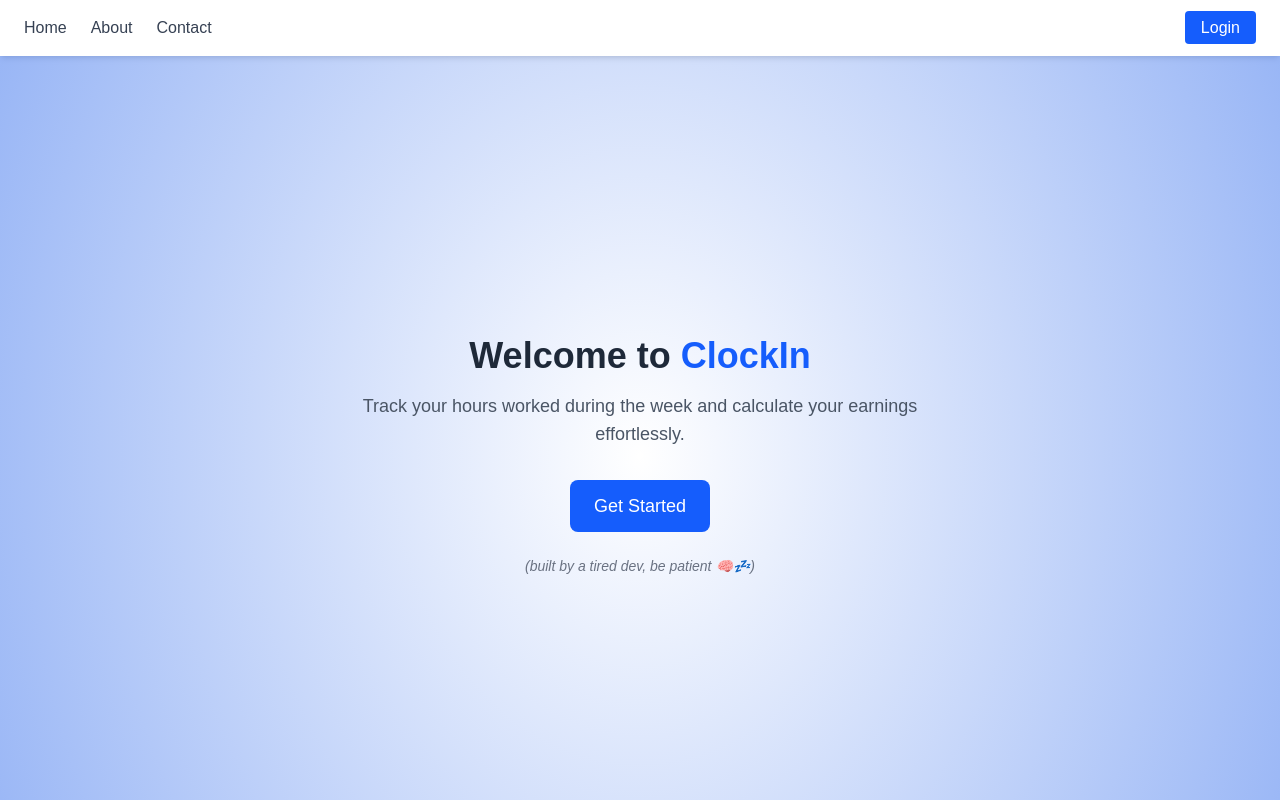
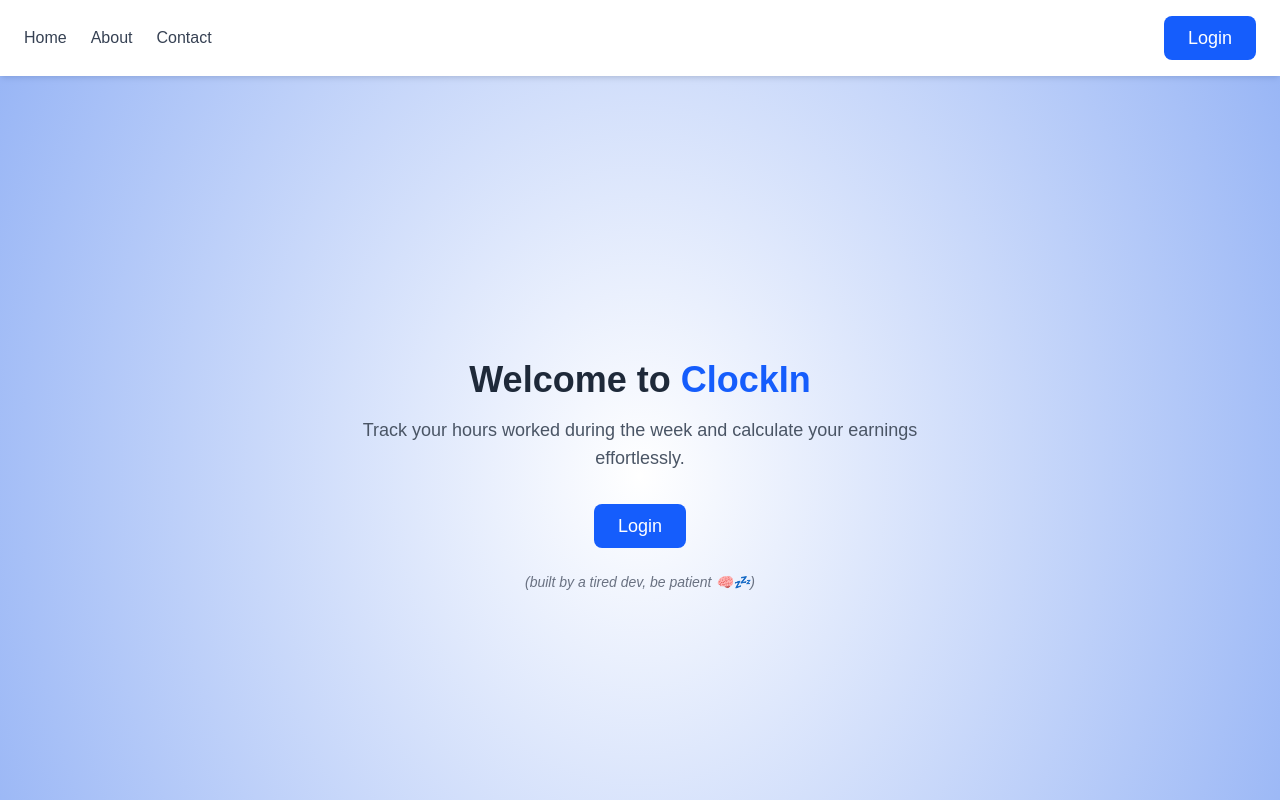
Before and after one commit to DestinAdams/clockin, a Next.js app: page / in a window 1280 px wide. Shown: the top 800 px of the page. Built offline with nearby package versions, Linux system fonts and the light colour scheme.

Commit message:
updated Button

```diff
--- a/src/app/components/auth/signin-button.tsx
+++ b/src/app/components/auth/signin-button.tsx
@@ -9,7 +9,7 @@ export default function SignIn() {
 
             }}
         >
-            <button type="submit" className="inline-block bg-blue-600 text-white px-6 py-3 rounded-lg text-lg font-medium hover:bg-blue-700 transition">Get Started</button>
+            <button type="submit" className="inline-block bg-blue-600 text-white px-6 py-2 rounded-lg text-lg font-medium hover:bg-blue-700 transition">Login</button>
         </form>
     )
 }
--- a/src/app/dashboard/page1.tsx
+++ /dev/null
@@ -1,49 +0,0 @@
-import { fetchData } from "../lib/data";
-import type { user } from "../lib/definitions"; // Adjust path if needed
-
-export default async function Dashboard() {
-    const result: user[] = await fetchData();
-
-
-    return (
-        // <div className="flex min-h-screen">
-        //     <div className="flex-1 p-10">
-        //         <h1 className="text-8xl font-bold text-gray-800 text-shadow-2xs text-shadow-gray-300 text-right mb-8">
-        //             DASHBOARD
-        //         </h1>
-        //         <p className="text-lg text-gray-600 mb-6">
-        //             Welcome to your dashboard! Here you can track your hours worked and earnings.
-        //         </p>
-
-        //         <div className="flex flex-col p-10 bg-gray-100 rounded-lg shadow-lg space-y-4">
-        //             <table className="min-w-full text-sm text-gray-700 outline">
-        //                 <thead className="bg-gray-300 text-xs uppercase text-gray-800 ">
-        //                     <tr>
-        //                         <th className="px-6 py-4 text-left">ID</th>
-        //                         <th className="px-6 py-4 text-left">Name</th>
-        //                         <th className="px-6 py-4 text-left">Hours</th>
-        //                     </tr>
-        //                 </thead>
-        //                 <tbody>
-        //                     {result.map((user) => (
-        //                         <tr key={user.id} className="border-t">
-        //                             <td className="px-6 py-4">{user.id}</td>
-        //                             <td className="px-6 py-4">{user.name}</td>
-        //                             <td className="px-6 py-4">{user.value}</td>
-        //                         </tr>
-        //                     ))}
-        //                     {result.length === 0 && (
-        //                         <tr>
-        //                             <td colSpan={3} className="px-6 py-4 text-center text-gray-400">
-        //                                 No users found.
-        //                             </td>
-        //                         </tr>
-        //                     )}
-        //                 </tbody>
-        //             </table>
-        //         </div>
-
-        //     </div>
-        // </div>
-    );
-}
--- a/src/app/page.tsx
+++ b/src/app/page.tsx
@@ -1,5 +1,4 @@
 import Image from "next/image";
-import Link from "next/link";
 import Menu from "./ui/mainMenu";
 import SignIn from "./components/auth/signin-button"
 import Footer from "@/app/ui/footer"
@@ -17,8 +16,6 @@ export default function Home() {
           <h2 className="text-lg text-gray-600 mb-8">
             Track your hours worked during the week and calculate your earnings effortlessly.
           </h2>
-          <link href="/dashboard" className="text-black">
-          </link>
 
           <SignIn />
 
@@ -53,7 +50,7 @@ export default function Home() {
       </section>
 
       {/* Footer Section */}
-      <Footer/>
+      <Footer />
     </div>
   );
 }
--- a/src/app/ui/mainMenu.tsx
+++ b/src/app/ui/mainMenu.tsx
@@ -1,3 +1,5 @@
+import SignIn from "@/app/components/auth/signin-button"
+
 export default function Menu() {
     return (
         <header className="bg-white shadow-md px-6 py-4">
@@ -19,12 +21,7 @@ export default function Menu() {
 
                 {/* Right: Login Button */}
                 <div>
-                    <a
-                        href="/login"
-                        className="bg-blue-600 text-white px-4 py-2 rounded hover:bg-blue-700 transition"
-                    >
-                        Login
-                    </a>
+                    <SignIn />
                 </div>
             </div>
         </header>
```
